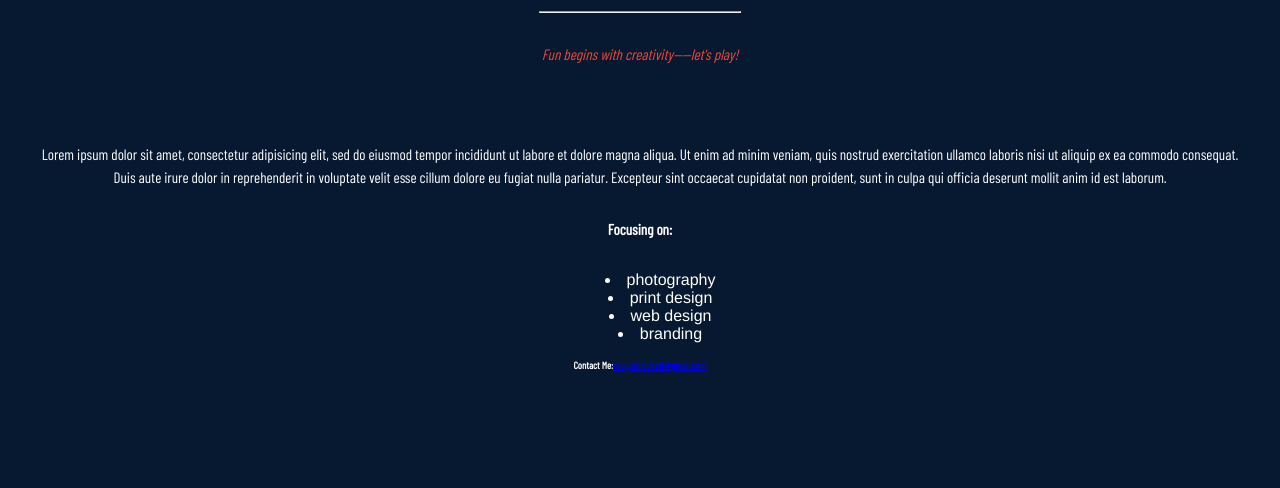
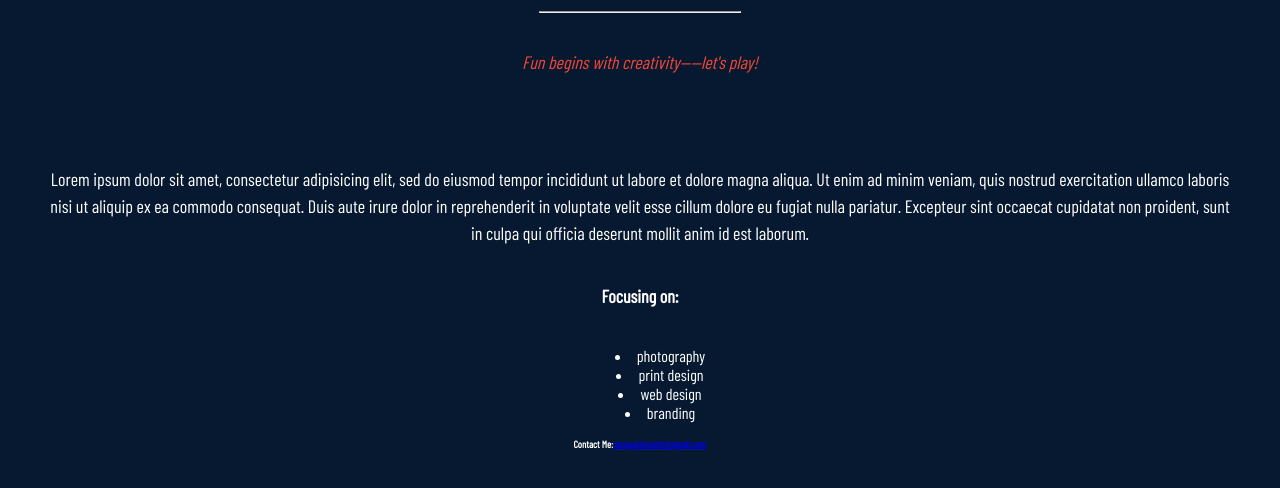
Before and after one commit to rlfsamplesite/rlfsamplesite.github.io, a plain HTML site: page unit_4/index.html in a window 1280 px wide. Shown: the part 270-758 px from the top of the page. Drawn offline with nearby package versions, Linux system fonts and the light colour scheme.

Commit message:
font update

```diff
--- a/unit_4/css/style.css
+++ b/unit_4/css/style.css
@@ -24,12 +24,13 @@ hr {
 p {
   font-family: 'Roboto Slab', serif;
   font-family: 'Barlow Condensed', sans-serif;
-  font-size: 15px;
+  font-size: 18px;
   line-height: 1.5em;
   margin: 2em;
   text-align: center;
 }
 ul {
+	font-family: 'Barlow Condensed', sans-serif;
 	text-align: center;
 	list-style-position: inside;
 }
```
